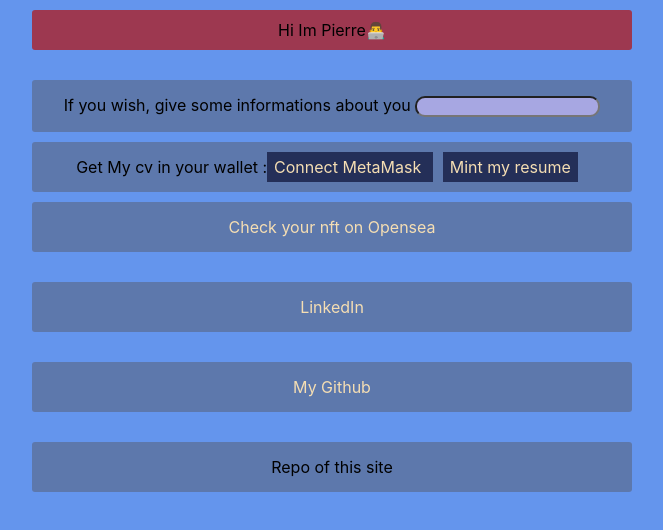
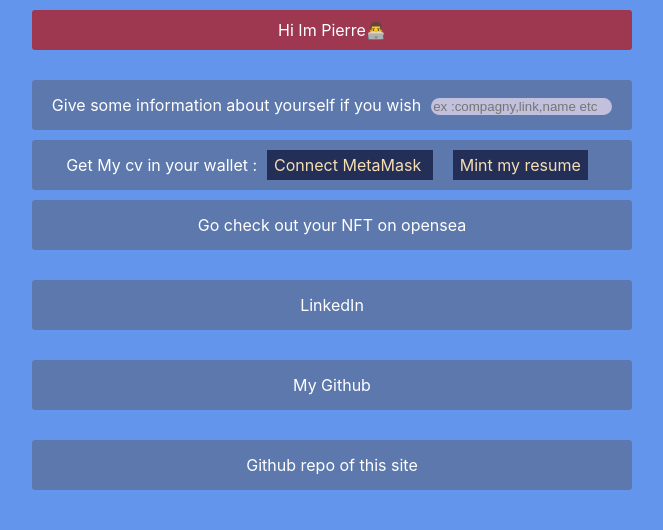
Before and after one commit to Pierregvx/link-cv, a Next.js app: page / in a window 1280 px wide. Shown: the top 530 px of the page, without its empty margins (328-991 px from the left). Built offline with nearby package versions, Linux system fonts and the light colour scheme.

Commit message:
style and grammar

```diff
--- a/pages/_app.tsx
+++ b/pages/_app.tsx
@@ -1,7 +1,7 @@
 import { Web3ReactProvider } from "@web3-react/core";
 import type { AppProps } from "next/app";
 import "../styles/globals.css";
-
+import "../styles/Home.module.css";
 // import '../styles/Home.module.css';
 function MyApp({ Component, pageProps }) {
   return <Component {...pageProps} />
--- a/pages/index.tsx
+++ b/pages/index.tsx
@@ -11,11 +11,6 @@
       <title>Pierre Guéveneux</title>
         <link rel="icon" href="/favicon.ico" />
         <style>{`
-
-
-
-
-
 .bouton{
 
 color :wheat;
@@ -30,6 +25,7 @@
 padding: 5px 7px 5px 7px;
 
 background: rgba(15, 21, 58, 0.733);
+margin-left:10px;
 
 }
 .list{width:50%;}
@@ -40,9 +36,10 @@
   margin-bottom: 30px;
 }
 #text{
-  background :#a7a7e2;
+  background :#c1c1de;
   border-radius:10px;
-  border : rounded;
+  border : 1px blue;
+  margin-left : 10px;
 }
 
 
@@ -57,20 +54,20 @@
   <ul>
 
 <li className="Presentation"> Hi Im Pierre👨‍💻</li>
-<li>If you wish, give some informations about you <input id="text" type="text" /></li>
+<li>Give some information about yourself if you wish<input placeholder="ex :compagny,link,name etc" id="text" type="text" /></li>
   <li>Get My cv in your wallet :
 
       <a className="sbouton bouton " id="submit"  onClick={login}>Connect MetaMask </a>
 
       <a  className="sbouton bouton" id="upload" onClick={upload}>Mint my resume </a>
   </li>
-  <a className="bouton"  href=" https://testnets.opensea.io/account" >    <li>Check your nft on Opensea</li></a>
+  <a className="bouton"  href=" https://testnets.opensea.io/account" >    <li>Go check out your NFT on opensea</li></a>
 
       <a className="bouton"  href="https://www.linkedin.com/in/pierre-gueveneux-68ab78197/" > <li>LinkedIn</li></a>
 
 
   <a className="bouton"  href="https://github.com/Pierregvx" >    <li>My Github</li></a>
-<a href="https://github.com/Pierregvx/link-cv"><li>Repo of this site</li></a>
+<a href="https://github.com/Pierregvx/link-cv"><li>Github repo of this site</li></a>
 
   </ul>
 
--- a/styles/Home.module.css
+++ b/styles/Home.module.css
@@ -1,8 +1,3 @@
-
-
-
-
-
 
 .bouton{
 
@@ -21,3 +16,14 @@
 
     }
     .list{width:50%;}
+    .Presentation{
+      padding: 10px 14px 10px 14px;
+
+      background: rgb(179 23 23 / 73%);
+      margin-bottom: 30px;
+    }
+    #text{
+      background :#a7a7e2;
+      border-radius:10px;
+      border : rounded;
+    }
--- a/styles/globals.css
+++ b/styles/globals.css
@@ -22,7 +22,7 @@
 
 li{
 
-
+color : white;
 
 background: rgba(83, 69, 53, 0.356);
 
```
Lines whose indentation alone changed are shown as unchanged.
